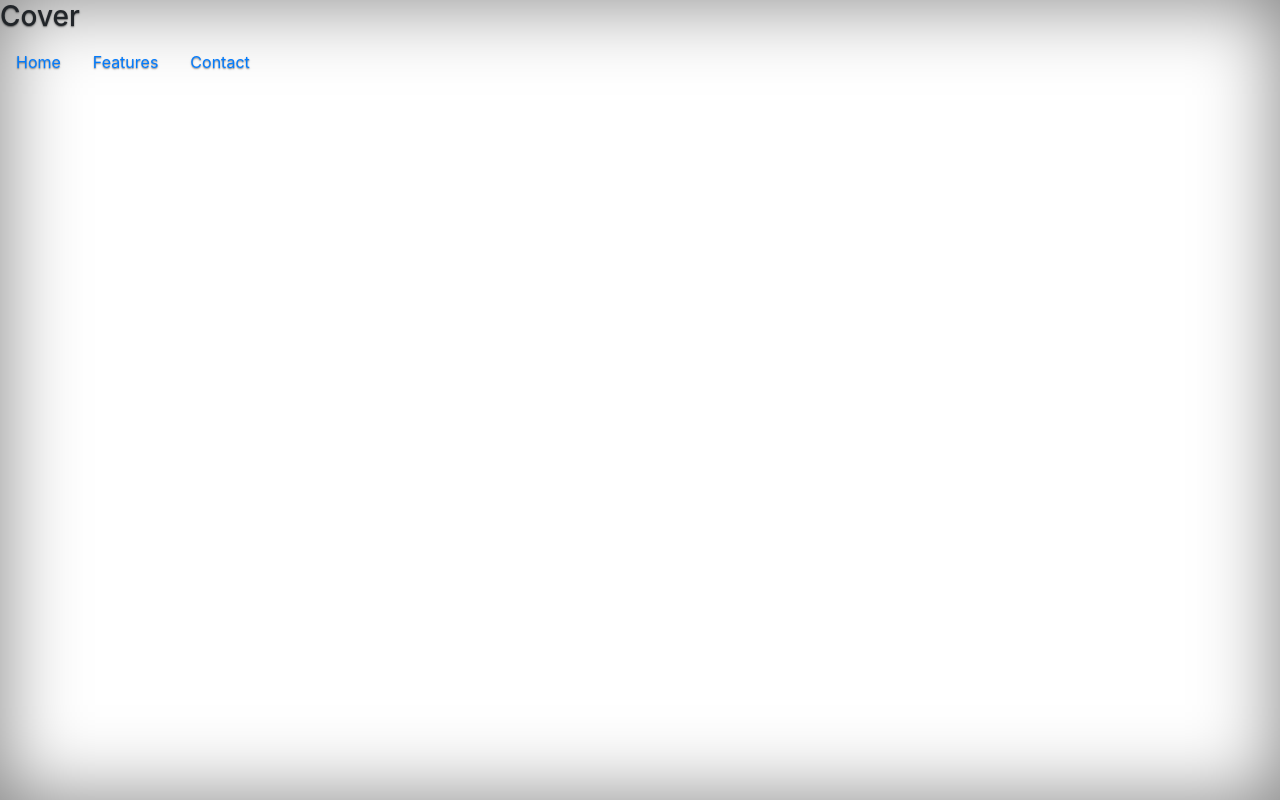
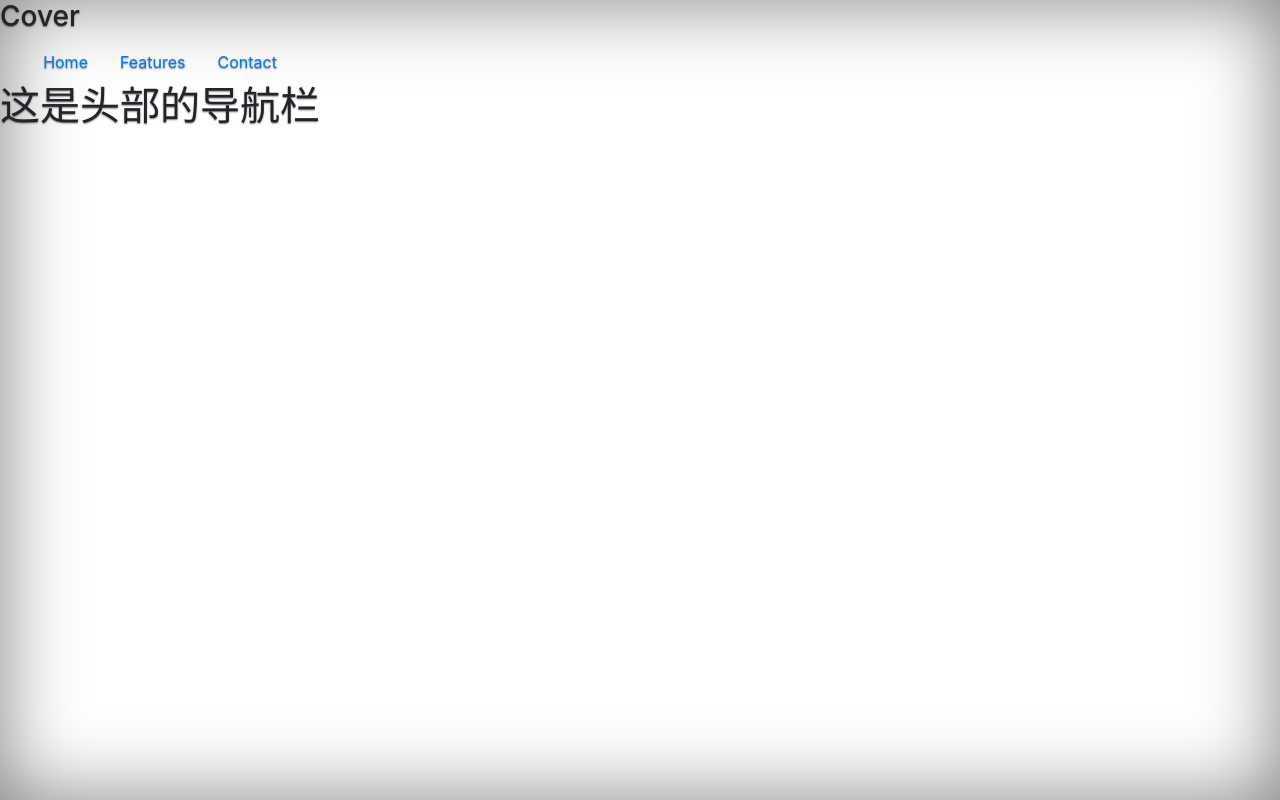
Before and after one commit to FFananan/BigDataProject, a Vue app: page /#/home in a window 1280 px wide. Built offline with nearby package versions, Linux system fonts and the light colour scheme.

Commit message:
再改一次

```diff
--- a/src/components/HeaderNav/headerNav.vue
+++ b/src/components/HeaderNav/headerNav.vue
@@ -10,7 +10,7 @@
         </nav>
       </div>
     </header>
-    <!-- <h1>这是头部的导航栏</h1> -->
+    <h1>这是头部的导航栏</h1>
   </div>
 </template>
 
```
